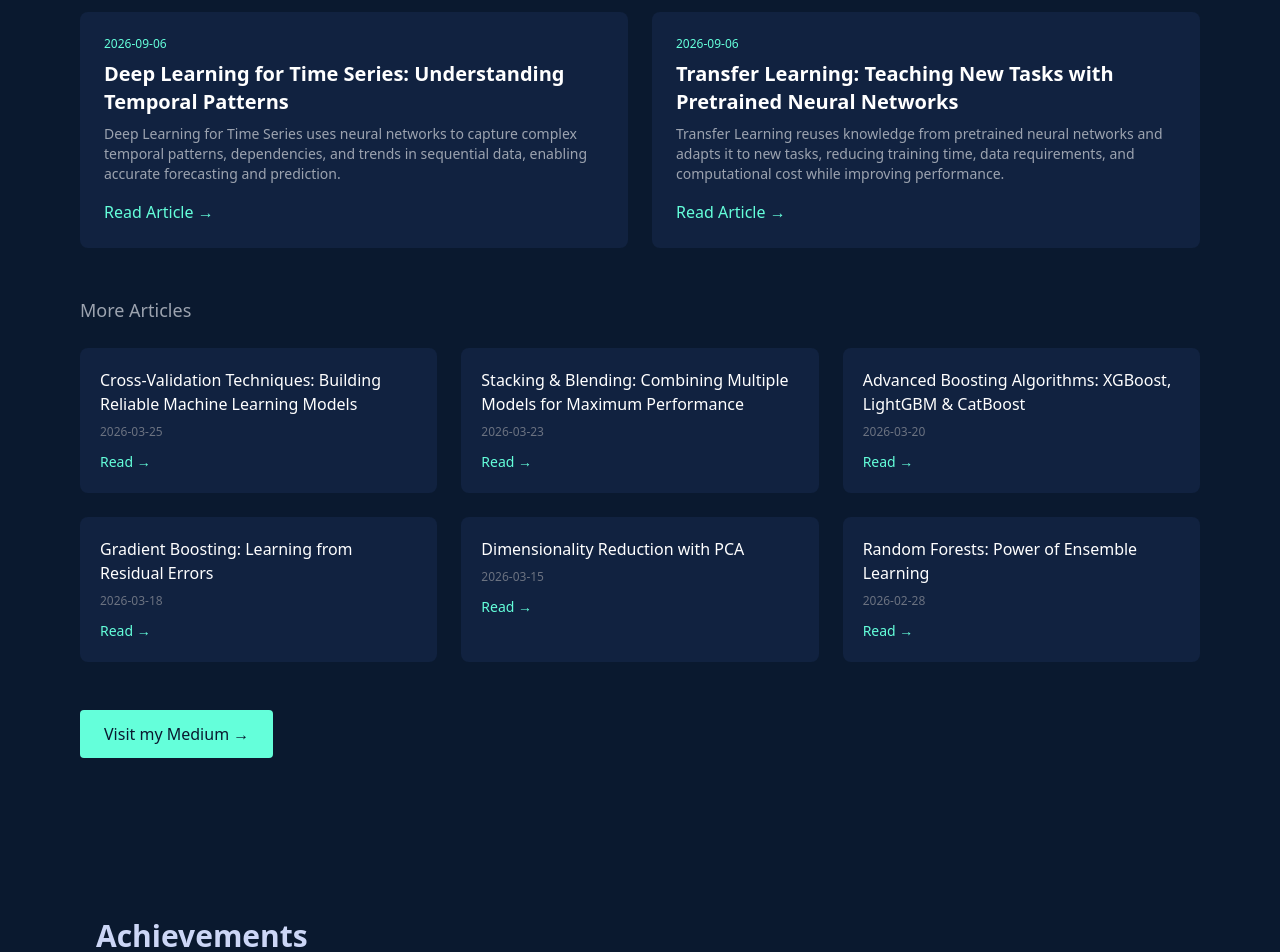
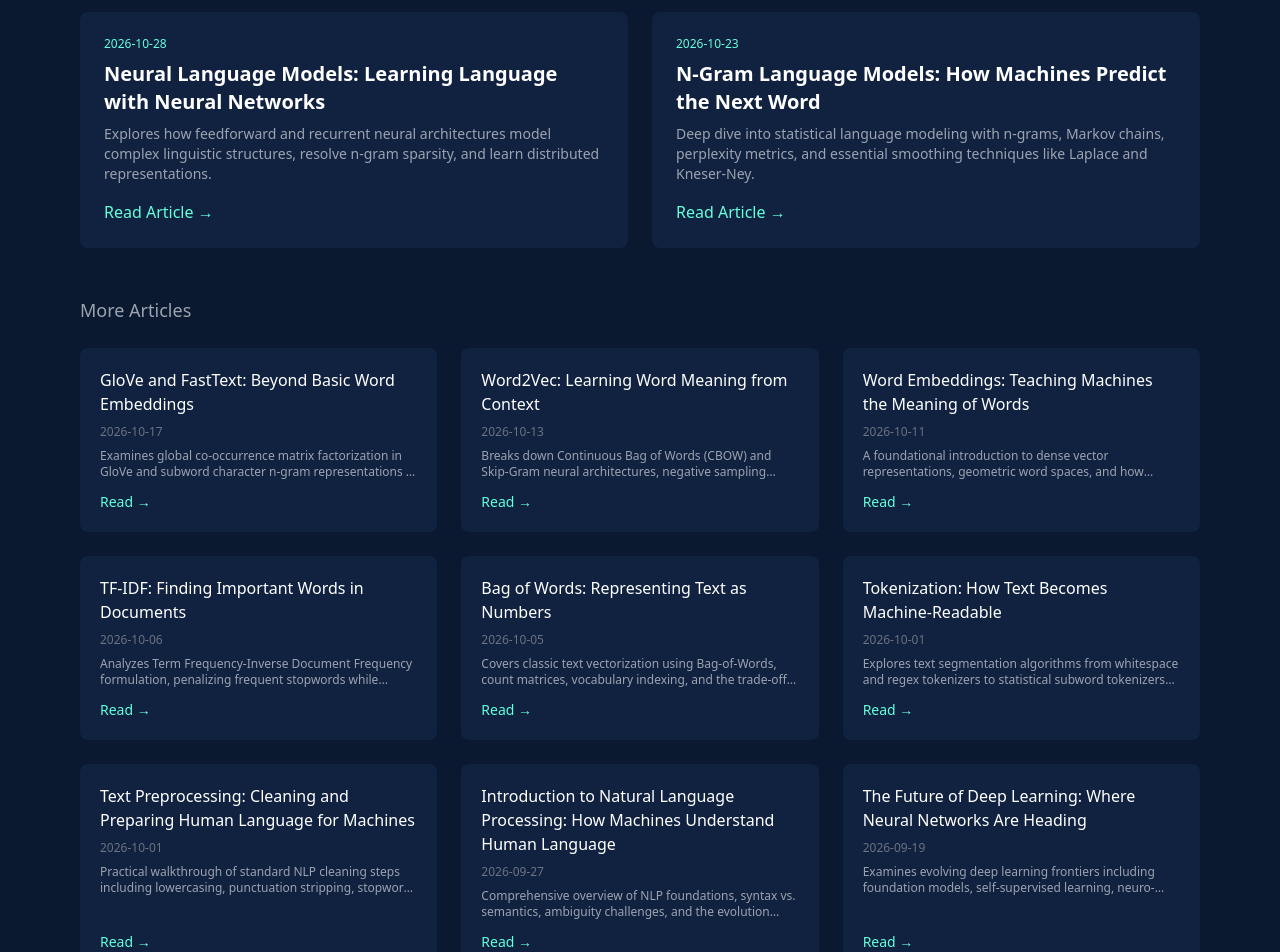
Before and after one commit to Parul077/my-portfolio, a React app: page / in a window 1280 px wide. Shown: the part 8340-9292 px from the top of the page. Built offline with nearby package versions, Linux system fonts and the light colour scheme; the HTML template or start-up script is replaced by a standard one.

Commit message:
Update Contact copy for fresher AI/ML roles and refresh Blogs with latest NLP and Deep Learning Medium publications

```diff
--- a/src/components/Blogs.jsx
+++ b/src/components/Blogs.jsx
@@ -2,55 +2,71 @@ import { motion } from "framer-motion";
 
 const blogs = [
   {
-    title: "Deep Learning for Time Series: Understanding Temporal Patterns",
-    desc: "Deep Learning for Time Series uses neural networks to capture complex temporal patterns, dependencies, and trends in sequential data, enabling accurate forecasting and prediction.",
-    date: "2026-09-06",
-    link: "https://medium.com/@parulsingh1074/deep-learning-for-time-series-understanding-temporal-patterns-61dbb6a33f09",
+    title: "Neural Language Models: Learning Language with Neural Networks",
+    desc: "Explores how feedforward and recurrent neural architectures model complex linguistic structures, resolve n-gram sparsity, and learn distributed representations.",
+    date: "2026-10-28",
+    link: "https://medium.com/@parulsingh1074",
+  },
+  {
+    title: "N-Gram Language Models: How Machines Predict the Next Word",
+    desc: "Deep dive into statistical language modeling with n-grams, Markov chains, perplexity metrics, and essential smoothing techniques like Laplace and Kneser-Ney.",
+    date: "2026-10-23",
+    link: "https://medium.com/@parulsingh1074",
+  },
+  {
+    title: "GloVe and FastText: Beyond Basic Word Embeddings",
+    desc: "Examines global co-occurrence matrix factorization in GloVe and subword character n-gram representations in FastText to effectively handle out-of-vocabulary terms.",
+    date: "2026-10-17",
+    link: "https://medium.com/@parulsingh1074",
+  },
+  {
+    title: "Word2Vec: Learning Word Meaning from Context",
+    desc: "Breaks down Continuous Bag of Words (CBOW) and Skip-Gram neural architectures, negative sampling optimization, and semantic vector geometry.",
+    date: "2026-10-13",
+    link: "https://medium.com/@parulsingh1074",
+  },
+  {
+    title: "Word Embeddings: Teaching Machines the Meaning of Words",
+    desc: "A foundational introduction to dense vector representations, geometric word spaces, and how continuous embeddings power modern NLP pipelines.",
+    date: "2026-10-11",
+    link: "https://medium.com/@parulsingh1074",
+  },
+  {
+    title: "TF-IDF: Finding Important Words in Documents",
+    desc: "Analyzes Term Frequency-Inverse Document Frequency formulation, penalizing frequent stopwords while isolating discriminative keywords across documents.",
+    date: "2026-10-06",
+    link: "https://medium.com/@parulsingh1074",
+  },
+  {
+    title: "Bag of Words: Representing Text as Numbers",
+    desc: "Covers classic text vectorization using Bag-of-Words, count matrices, vocabulary indexing, and the trade-offs of ignoring word sequence order.",
+    date: "2026-10-05",
+    link: "https://medium.com/@parulsingh1074",
+  },
+  {
+    title: "Tokenization: How Text Becomes Machine-Readable",
+    desc: "Explores text segmentation algorithms from whitespace and regex tokenizers to statistical subword tokenizers like Byte-Pair Encoding (BPE) and WordPiece.",
+    date: "2026-10-01",
+    link: "https://medium.com/@parulsingh1074",
+  },
+  {
+    title: "Text Preprocessing: Cleaning and Preparing Human Language for Machines",
+    desc: "Practical walkthrough of standard NLP cleaning steps including lowercasing, punctuation stripping, stopword filtering, stemming, and lemmatization.",
+    date: "2026-10-01",
+    link: "https://medium.com/@parulsingh1074",
   },
   {
     title:
-      "Transfer Learning: Teaching New Tasks with Pretrained Neural Networks",
-    desc: "Transfer Learning reuses knowledge from pretrained neural networks and adapts it to new tasks, reducing training time, data requirements, and computational cost while improving performance.",
-    date: "2026-09-06",
-    link: "https://medium.com/@parulsingh1074/transfer-learning-teaching-new-tasks-with-pretrained-neural-networks-36d4435e4564",
+      "Introduction to Natural Language Processing: How Machines Understand Human Language",
+    desc: "Comprehensive overview of NLP foundations, syntax vs. semantics, ambiguity challenges, and the evolution toward modern language models.",
+    date: "2026-09-27",
+    link: "https://medium.com/@parulsingh1074",
   },
   {
-    title:
-      "Cross-Validation Techniques: Building Reliable Machine Learning Models",
-    desc: "Explains different cross-validation methods like K-Fold and Stratified K-Fold to build reliable and generalizable machine learning models.",
-    date: "2026-03-25",
-    link: "https://medium.com/@parulsingh1074/cross-validation-techniques-building-reliable-machine-learning-models-933b9ce68cc7",
-  },
-  {
-    title:
-      "Stacking & Blending: Combining Multiple Models for Maximum Performance",
-    desc: "Breaks down advanced ensemble techniques like stacking and blending to combine multiple models and boost predictive performance.",
-    date: "2026-03-23",
-    link: "https://medium.com/@parulsingh1074/stacking-blending-combining-multiple-models-for-maximum-performance-4c5fc0b655e7",
-  },
-  {
-    title: "Advanced Boosting Algorithms: XGBoost, LightGBM & CatBoost",
-    desc: "Compares powerful boosting algorithms like XGBoost, LightGBM, and CatBoost, explaining their working, advantages, and real-world usage.",
-    date: "2026-03-20",
-    link: "https://medium.com/@parulsingh1074/advanced-boosting-algorithms-xgboost-lightgbm-catboost-d8d207138918",
-  },
-  {
-    title: "Gradient Boosting: Learning from Residual Errors",
-    desc: "Explains how gradient boosting improves model performance by learning from residual errors step-by-step.",
-    date: "2026-03-18",
-    link: "https://medium.com/@parulsingh1074/gradient-boosting-learning-from-residual-errors-bb35e93df219",
-  },
-  {
-    title: "Dimensionality Reduction with PCA",
-    desc: "Explains how PCA reduces dimensionality while preserving important features to improve model efficiency.",
-    date: "2026-03-15",
-    link: "https://medium.com/@parulsingh1074/dimensionality-reduction-with-principal-component-analysis-pca-6f14cd8c7af5",
-  },
-  {
-    title: "Random Forests: Power of Ensemble Learning",
-    desc: "Explores how Random Forest combines multiple decision trees to improve accuracy and reduce overfitting.",
-    date: "2026-02-28",
-    link: "https://medium.com/@parulsingh1074/random-forests-power-of-ensemble-learning-db5f92625255",
+    title: "The Future of Deep Learning: Where Neural Networks Are Heading",
+    desc: "Examines evolving deep learning frontiers including foundation models, self-supervised learning, neuro-symbolic systems, and efficient reasoning.",
+    date: "2026-09-19",
+    link: "https://medium.com/@parulsingh1074",
   },
 ];
 
@@ -98,13 +114,15 @@ const Blogs = () => {
             initial={{ opacity: 0, y: 30 }}
             whileInView={{ opacity: 1, y: 0 }}
             transition={{ delay: index * 0.1 }}
-            className="bg-[#112240] p-6 rounded-lg hover:-translate-y-2 hover:shadow-[0_0_25px_#64ffda30] transition duration-300"
+            className="bg-[#112240] p-6 rounded-lg hover:-translate-y-2 hover:shadow-[0_0_25px_#64ffda30] transition duration-300 flex flex-col justify-between"
           >
-            <p className="text-xs text-[#64ffda] mb-2">{blog.date}</p>
+            <div>
+              <p className="text-xs text-[#64ffda] mb-2">{blog.date}</p>
 
-            <h3 className="text-xl font-semibold text-white">{blog.title}</h3>
+              <h3 className="text-xl font-semibold text-white">{blog.title}</h3>
 
-            <p className="text-sm text-gray-400 mt-2">{blog.desc}</p>
+              <p className="text-sm text-gray-400 mt-2">{blog.desc}</p>
+            </div>
 
             <a
               href={blog.link}
@@ -128,11 +146,17 @@ const Blogs = () => {
             initial={{ opacity: 0, y: 30 }}
             whileInView={{ opacity: 1, y: 0 }}
             transition={{ delay: index * 0.1 }}
-            className="bg-[#112240] p-5 rounded-lg hover:-translate-y-2 transition duration-300"
+            className="bg-[#112240] p-5 rounded-lg hover:-translate-y-2 transition duration-300 flex flex-col justify-between"
           >
-            <h4 className="text-white font-medium">{blog.title}</h4>
+            <div>
+              <h4 className="text-white font-medium">{blog.title}</h4>
 
-            <p className="text-xs text-gray-500 mt-2">{blog.date}</p>
+              <p className="text-xs text-gray-500 mt-2">{blog.date}</p>
+
+              <p className="text-xs text-gray-400 mt-2 line-clamp-2">
+                {blog.desc}
+              </p>
+            </div>
 
             <a
               href={blog.link}
@@ -152,9 +176,9 @@ const Blogs = () => {
           href="https://medium.com/@parulsingh1074"
           target="_blank"
           rel="noopener noreferrer"
-          className="bg-[#64ffda] text-[#0a192f] px-6 py-3 rounded hover:opacity-90 transition"
+          className="bg-[#64ffda] text-[#0a192f] px-6 py-3 rounded hover:opacity-90 transition font-medium text-sm"
         >
-          Visit my Medium →
+          Visit my Medium (154+ Articles) →
         </a>
       </div>
     </section>
--- a/src/components/Contact.jsx
+++ b/src/components/Contact.jsx
@@ -45,10 +45,10 @@ const Contact = () => {
           viewport={{ once: true }}
           className="max-w-2xl mx-auto text-gray-400 leading-8"
         >
-          I'm currently seeking opportunities in Artificial Intelligence,
-          Machine Learning, and Software Development. Whether it's an
-          internship, full-time role, freelance project, or simply a
-          conversation about technology, I'd be happy to connect.
+          I'm currently seeking entry-level / fresher opportunities in
+          Artificial Intelligence, Machine Learning, and Data Science. Whether
+          it's a full-time role, internship, or simply a conversation about
+          technology, I'd be happy to connect.
         </motion.p>
 
         {/* Contact Cards */}
@@ -90,7 +90,7 @@ const Contact = () => {
           className="mt-16"
         >
           <p className="text-[#64ffda] font-semibold">
-            Open to Internships • Full-Time • Freelance
+            Open to AI/ML & Data Science Opportunities (Fresher)
           </p>
 
           <a
```
